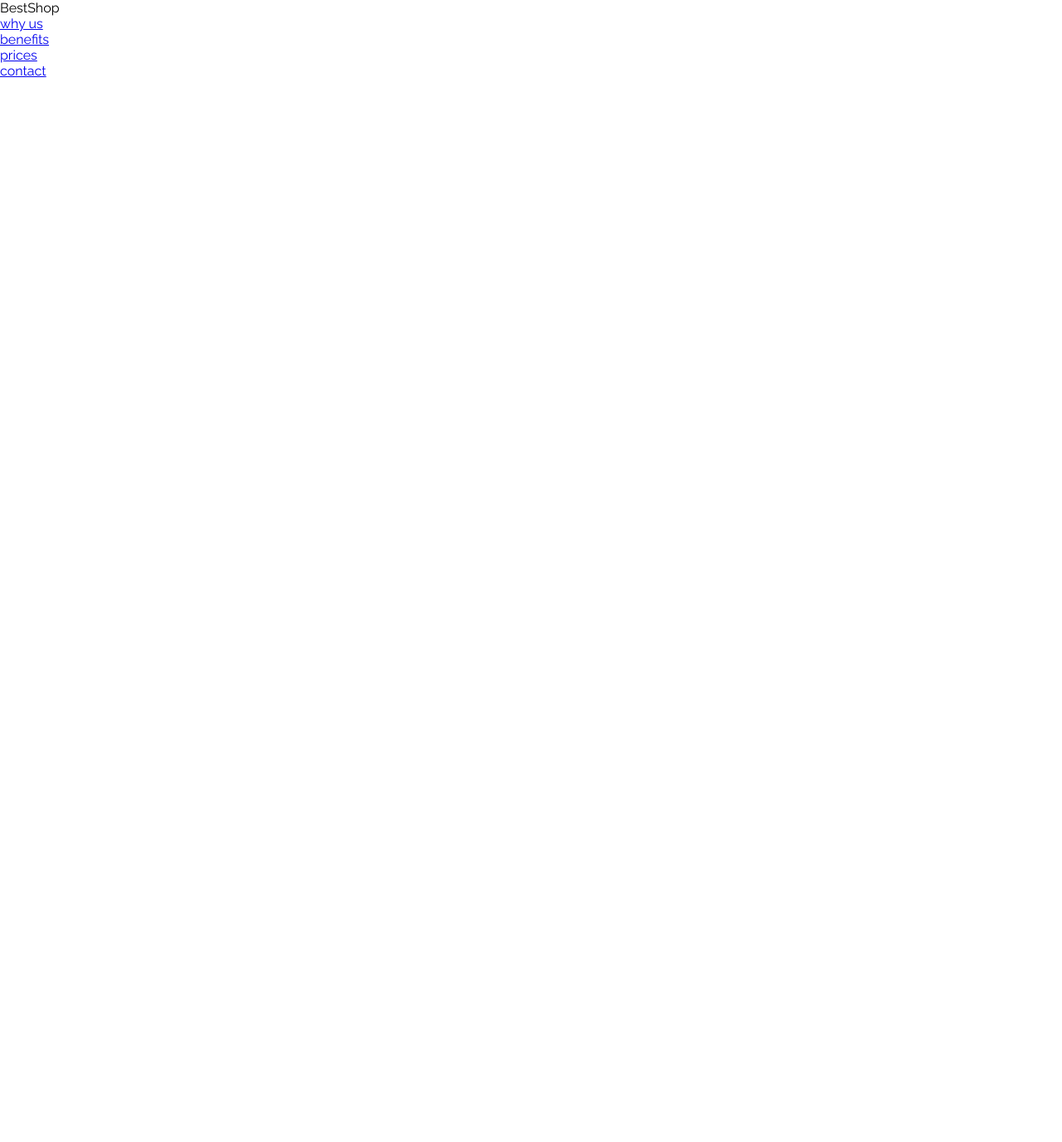
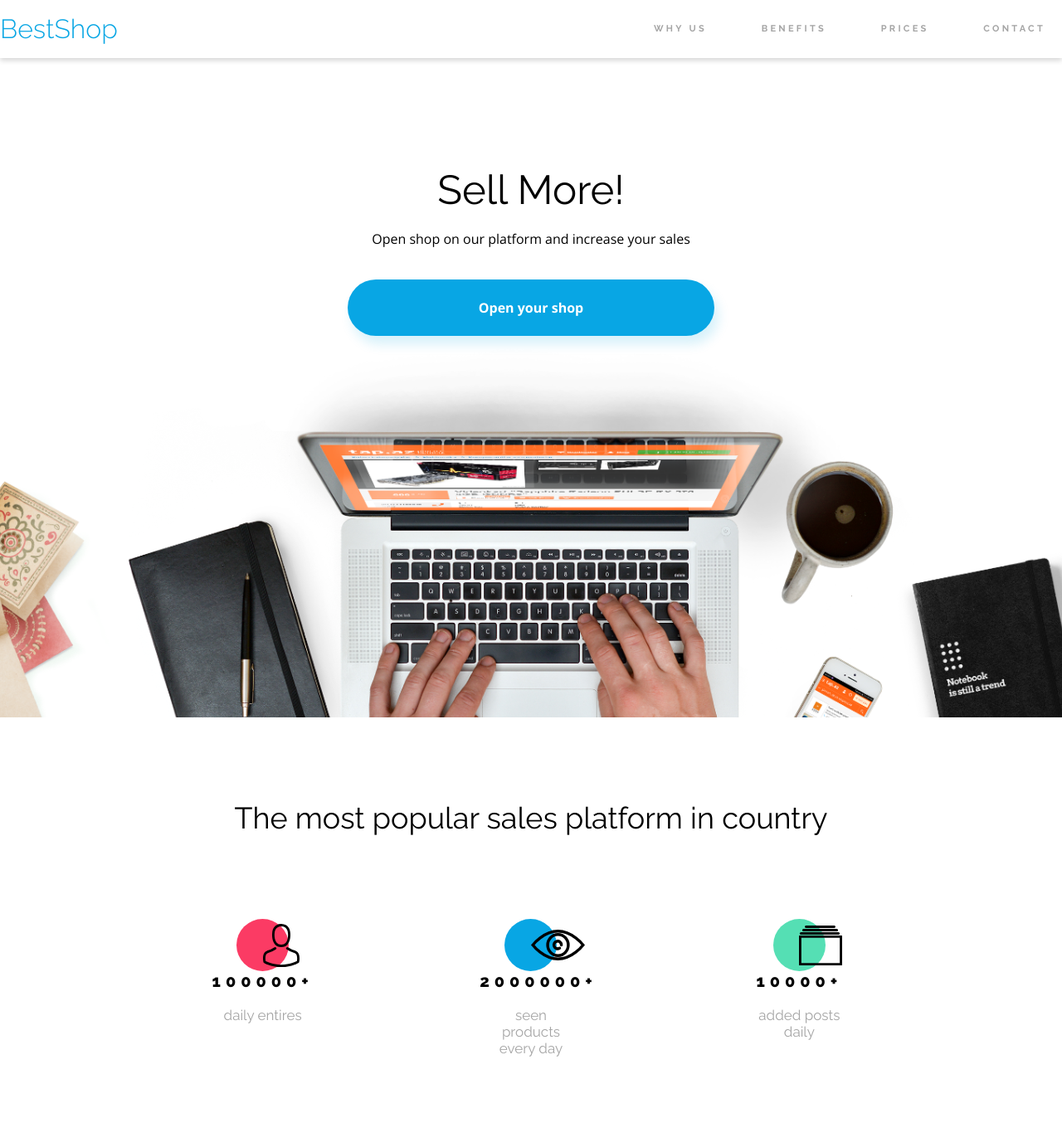
Before and after one commit to Przemaron/09_Dzien_5_Gotowy_Warsztat-moje, a plain HTML site: page index.html in a window 1280 px wide. Shown: the whole page at 83% size. Before the commit the page ends 800 px from the top, so only its background shows below. Drawn offline with nearby package versions, Linux system fonts and the light colour scheme.

Commit message:
create open and statistic section

```diff
--- a/css/style.css
+++ b/css/style.css
@@ -17,6 +17,196 @@
 	margin: 0 auto;
 }
 
-body{
-    font-family: var(--font-primary);
+body {
+	font-family: var(--font-primary);
 }
+
+/* header */
+
+.header {
+	width: 100%;
+	height: 70px;
+	line-height: 70px;
+	box-shadow: 0px 3px 6px #00000029;
+}
+
+.header__content {
+	display: flex;
+	justify-content: space-between;
+	align-items: center;
+}
+
+.header__logo {
+	display: flex;
+	align-items: center;
+	width: 60%;
+	font-size: 32px;
+	font-weight: 300;
+	color: var(--color-primary);
+}
+
+.nav {
+	display: flex;
+	width: 40%;
+	justify-content: center;
+	align-items: center;
+}
+
+.nav__list {
+	width: 100%;
+	display: flex;
+	justify-content: space-between;
+}
+
+.list__element {
+	height: 70px;
+	padding: 0 10px;
+	text-transform: uppercase;
+	font-weight: bold;
+	letter-spacing: 3.28px;
+	font-size: 11px;
+}
+
+.list__element a {
+	text-decoration: none;
+	padding: 25px 10px;
+	color: #a5a5a5;
+}
+
+.list__element:hover {
+	border-bottom: 5px solid var(--color-primary);
+}
+
+.list__element:hover a {
+	color: var(--color-);
+}
+
+/* section */
+/* open */
+
+.open {
+	text-align: center;
+	width: 100%;
+	padding-top: 130px;
+	background-position: bottom;
+}
+
+.open__content {
+	display: flex;
+	flex-direction: column;
+	justify-content: center;
+	align-items: center;
+	width: 100%;
+}
+
+.open__title {
+	font-size: 49px;
+	color: var(--color-black);
+}
+
+.open__text {
+	margin-top: 20px;
+	font-size: 16px;
+	font-family: var(--font-secondary);
+	color: var(--color-black);
+}
+
+.open__btn {
+	display: inline-block;
+	background-color: var(--color-primary);
+	border-radius: 40px;
+	box-shadow: 5px 10px 14px var(--color-primary-shadow);
+	padding: 22px 157px;
+	text-decoration: none;
+	color: var(--color-white);
+	font-size: 16px;
+	font-weight: bold;
+	font-family: var(--font-secondary);
+	margin-top: 38px;
+	border: 1px solid transparent;
+}
+
+.open__btn:hover {
+	background-color: var(--color-white);
+	color: var(--color-primary);
+	border: 1px solid var(--color-primary);
+}
+
+.open__img {
+	display: flex;
+	justify-content: center;
+	align-items: center;
+	width: 100%;
+	height: 70vh;
+	background-image: url('../assets/Background.png');
+	background-size: cover;
+	background-position: bottom;
+}
+
+.statistics {
+	position: relative;
+	top: -100px;
+	background-color: var(--color-white);
+	padding: 100px 0;
+	text-align: center;
+}
+
+.statistics__title {
+	font-size: 36px;
+	margin-bottom: 101px;
+}
+
+.statistics__card-box {
+	display: flex;
+	justify-content: center;
+	align-items: start;
+	padding: 0 150px;
+}
+
+.box__card {
+	position: relative;
+	display: flex;
+	width: 33%;
+    padding: 0 100px;
+	flex-direction: column;
+	align-items: center;
+}
+
+.card__circle {
+	display: flex;
+	justify-content: center;
+	align-items: center;
+	width: 63px;
+	height: 63px;
+	border-radius: 50%;
+}
+
+.circle__img {
+	position: absolute;
+	left: 50%;
+}
+
+.card__circle--red {
+	background-color: var(--color-redish);
+}
+.card__circle--blue {
+	background-color: var(--color-primary);
+
+}
+.card__circle--green {
+	background-color: var(--color-greenish);
+}
+
+.box__card-number {
+	font-size: 20px;
+	font-weight: 800;
+    letter-spacing: 5.96px;
+    margin: 0 auto;
+}
+
+.box__card-text {
+    font-size: 17px;
+    color: #A5A5A5;
+    margin-top: 19px;
+    padding: 0 10px;
+}
--- a/index.html
+++ b/index.html
@@ -16,8 +16,8 @@
 
 <body>
     <header class="header">
-        <div class="header__content cintainer">
-            <p>BestShop</p>
+        <div class="header__content container">
+            <p class="header__logo">BestShop</p>
             <nav class="nav">
                 <ul class="nav__list">
                     <li class="list__element"><a href="#">why us</a></li>
@@ -28,6 +28,47 @@
             </nav>
         </div>
     </header>
+
+    <section class="open">
+        <div class="open__content">
+            <h1 class="open__title">Sell More!</h1>
+            <p class="open__text">Open shop on our platform and increase your sales</p>
+            <a class="open__btn" href="#">Open your shop</a>
+            <div class="open__img"></div>
+        </div>
+    </section>
+
+    <section class="statistics">
+        <div class="statictics_content container">
+            <h2 class="statistics__title">The most popular sales platform in country</h2>
+            <div class="statistics__card-box">
+                <div class="box__card">
+                    <div class="card__circle card__circle--red">
+                        <img  class="circle__img" src="./assets/Person.svg" alt="">
+                    </div>
+                    <p class="box__card-number">100000+</p>
+                    <p class="box__card-text">daily entires</p>
+                </div>
+
+                <div class="box__card">
+                    <div class="card__circle card__circle--blue">
+                        <img class="circle__img"  src="./assets/Eye.svg" alt="">
+                    </div>
+                    <p class="box__card-number">2000000+</p>
+                    <p class="box__card-text">seen products every day</p>
+                </div>
+
+                <div class="box__card">
+                    <div class="card__circle card__circle--green">
+                        <img  class="circle__img" src="./assets/Catalog.svg" alt="">
+                    </div>
+                    <p class="box__card-number">10000+</p>
+                    <p class="box__card-text">added posts daily</p>
+                </div>
+            </div>
+
+        </div>
+    </section>
 </body>
 
 </html>
```
